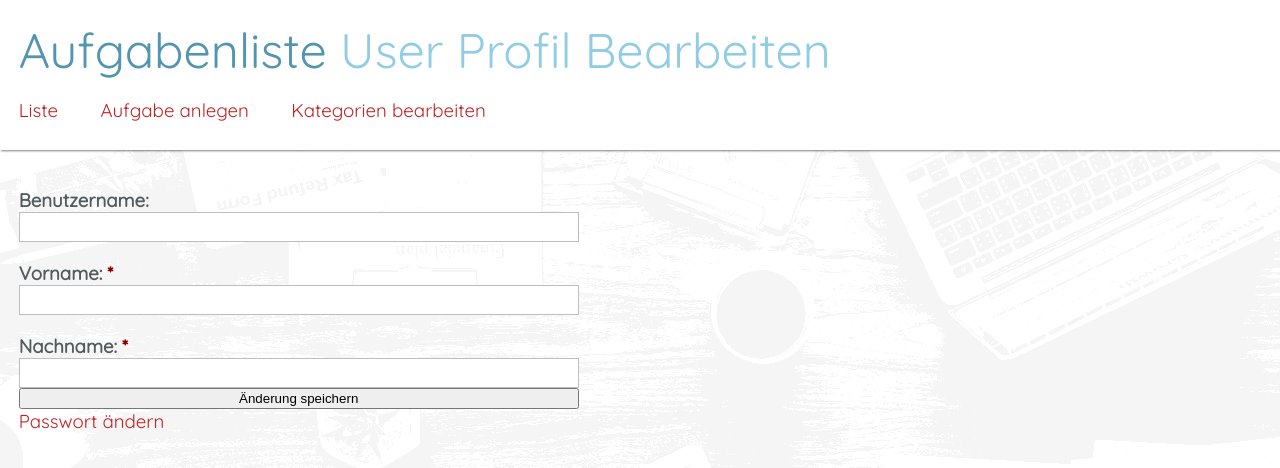
After one commit to Mediarg0n/jMovie, a Java web app: template src/main/webapp/WEB-INF/profil/profil_edit.jsp in a window 1280 px wide. The commit adds this page. Shown: the top 468 px of the page. Run offline with Tomcat 11, a stand-in JSP engine, Linux system fonts and the light colour scheme; the template is opened without the code that fills it, so the values that code supplies are empty.

Commit message:
User Profil Daten Ändern View
Erstellung der JSP mit Servlet für die Änderung der Profildaten.
verlinkung von der Profildatenansicht.

Speicherung der Änderungen noch nicht implementiert!

```diff
--- /dev/null
+++ b/src/main/webapp/WEB-INF/profil/profil_edit.jsp
@@ -0,0 +1,62 @@
+<%@page contentType="text/html" pageEncoding="UTF-8"%>
+
+<%@taglib tagdir="/WEB-INF/tags/templates" prefix="template"%>
+<%@taglib uri="http://java.sun.com/jsp/jstl/core" prefix="c"%>
+<%@taglib uri="http://java.sun.com/jsp/jstl/functions" prefix="fn"%>
+
+<template:base>
+    <jsp:attribute name="title">
+        User Profil Bearbeiten
+    </jsp:attribute>
+
+    <jsp:attribute name="head">
+        <link rel="stylesheet" href="<c:url value="/css/form.css"/>" />
+    </jsp:attribute>
+
+    <jsp:attribute name="menu">
+            <div class="menuitem">
+                <a href="<c:url value="/app/tasks/list/"/>">Liste</a>
+            </div>
+
+            <div class="menuitem">
+                <a href="<c:url value="/app/tasks/task/new/"/>">Aufgabe anlegen</a>
+            </div>
+
+            <div class="menuitem">
+                <a href="<c:url value="/app/tasks/categories/"/>">Kategorien bearbeiten</a>
+            </div>
+    </jsp:attribute>
+
+    <jsp:attribute name="content">
+        <div class="container">
+            <form method="post" class="stacked">
+                <div class="column">
+                    <%-- CSRF-Token --%>
+                    <input type="hidden" name="csrf_token" value="${csrf_token}">
+
+                    <%-- Eingabefelder --%>
+                    <label for="j_username">
+                        Benutzername:
+                    </label>
+                    <input type="text" name="j_username" value="${user.username}" readonly="readonly">
+
+                    <label for="j_username">
+                        Vorname:
+                        <span class="required">*</span>
+                    </label>
+                    <input type="text" name="j_vorname" value="${user.vorname}">
+                    <label for="j_username">
+                        Nachname:
+                        <span class="required">*</span>
+                    </label>
+                    <input type="text" name="j_nachname" value="${user.nachname}">
+
+                    <button type="submit" name="action" value="save">Änderung speichern</button>
+                </div>
+            </form>
+
+            <a href="<c:url value="/app/profil/edit/pw"/>">Passwort ändern</a>
+
+        </div>
+    </jsp:attribute>
+</template:base>
```
Also changed, not shown: src/main/java/dhbwka/wwi/vertsys/javaee/jmovie/profil/web/ProfilEditServlet.java (added, +69 -0 lines), src/main/java/dhbwka/wwi/vertsys/javaee/jmovie/profil/web/ProfilViewServlet.java (renamed from src/main/java/dhbwka/wwi/vertsys/javaee/jmovie/profil/web/ProfilServlet.java, +18 -9 lines), src/main/webapp/WEB-INF/profil/profil_view.jsp (+5 -3 lines).
